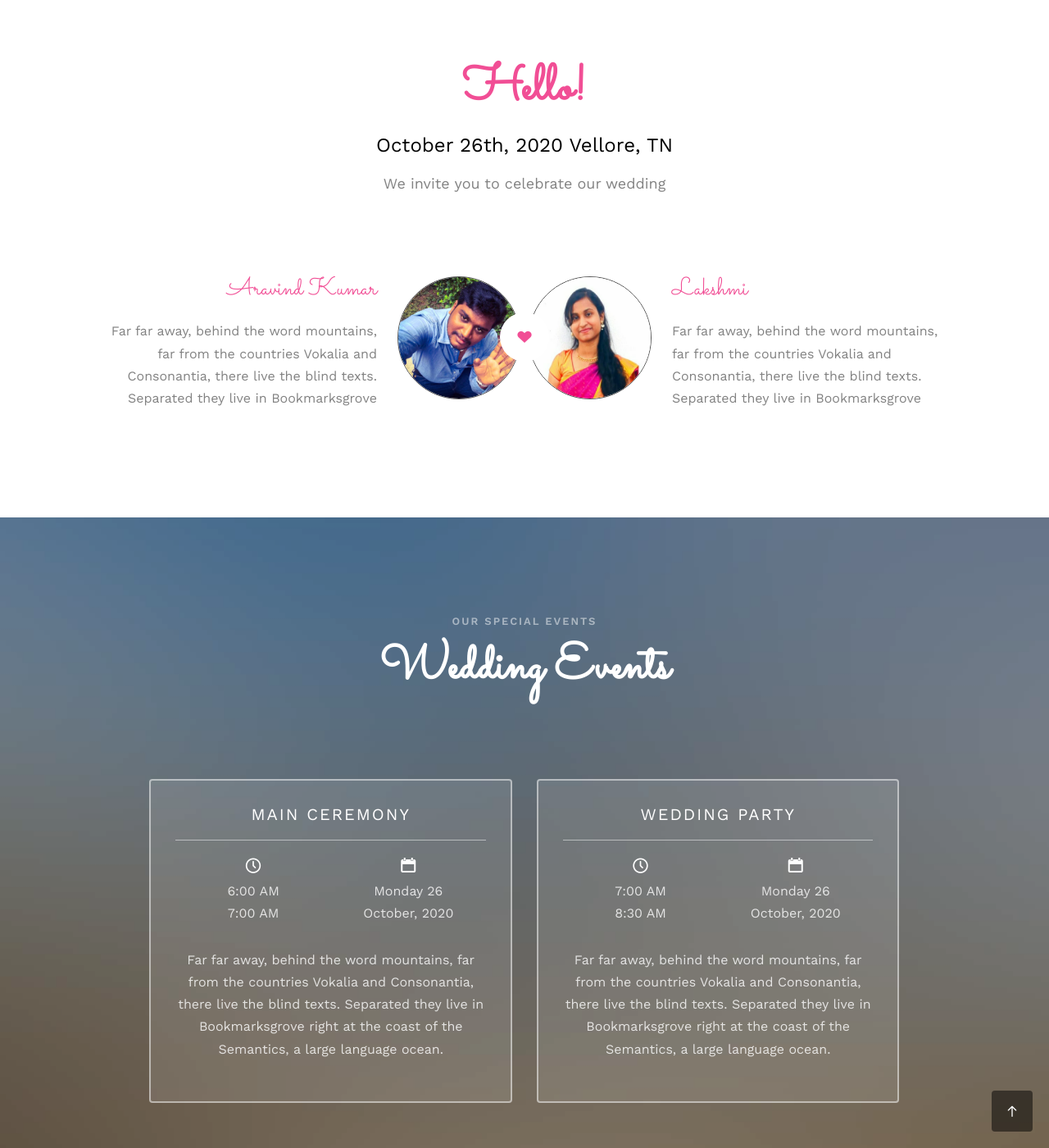
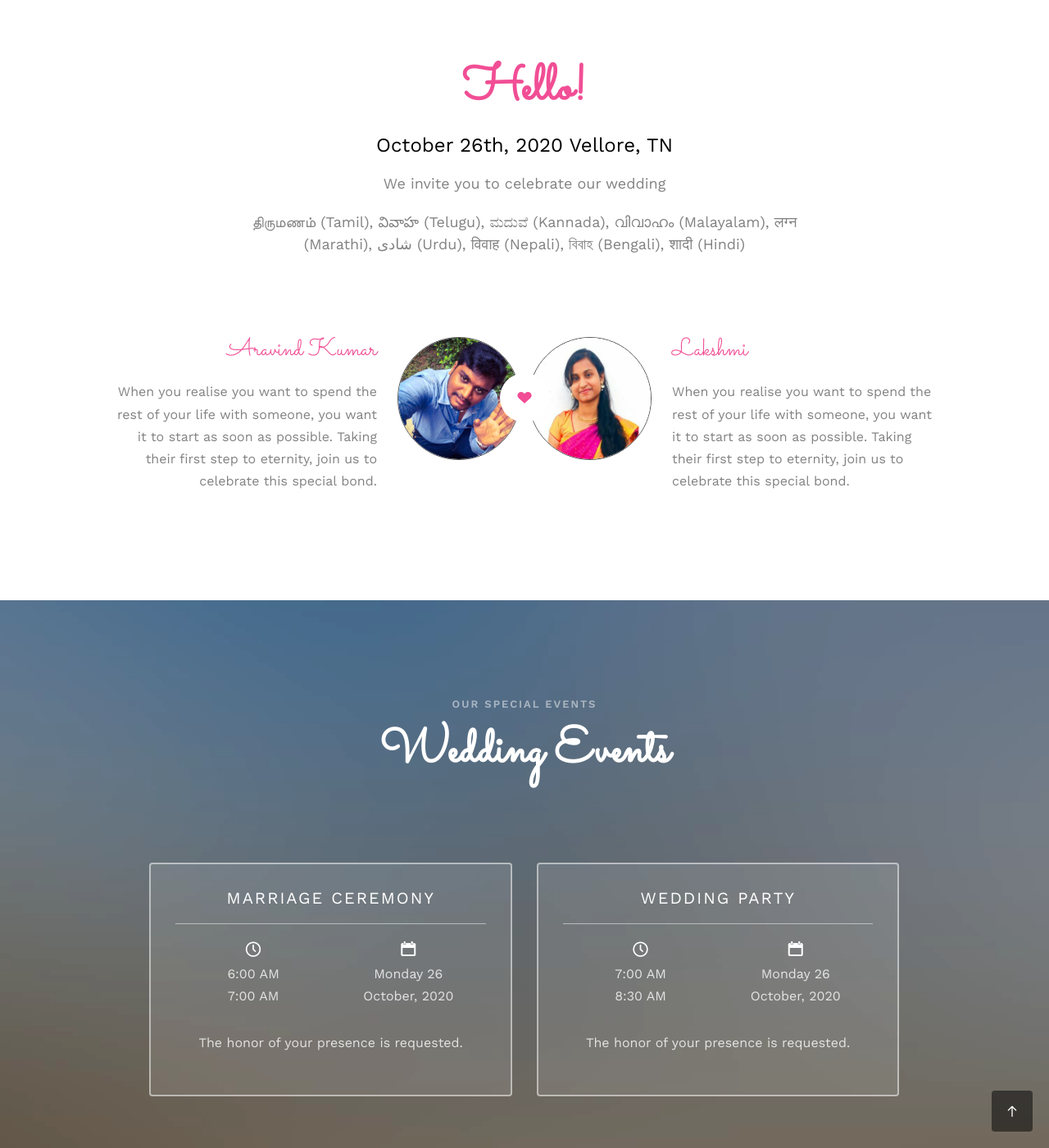
Before and after one commit to donofden/donofden.github.io, a Jekyll site: the page ARAVIND-LAKSHMI/index.html, which Jekyll copies as it is, in a window 1280 px wide and 1400 px high, scrolled down 948 px. Shown: the whole window at 82% size. Built offline with Jekyll 4.4.1, drawn with Linux system fonts in a browser that asks for light colours; some web fonts are replaced; some of the changed text lies outside the part shown.

Commit message:
Update Marriage in all languages

```diff
--- a/ARAVIND-LAKSHMI/index.html
+++ b/ARAVIND-LAKSHMI/index.html
@@ -136,6 +136,7 @@
 					<h2>Hello!</h2>
 					<h3>October 26th, 2020 Vellore, TN</h3>
 					<p>We invite you to celebrate our wedding</p>
+					<p>திருமணம் (Tamil), వివాహ (Telugu), ಮದುವೆ (Kannada), വിവാഹം (Malayalam), लग्न (Marathi), شادی (Urdu), विवाह (Nepali), বিবাহ (Bengali), शादी (Hindi)</p>
 				</div>
 			</div>
 			<div class="couple-wrap animate-box">
@@ -145,7 +146,7 @@
 					</div>
 					<div class="desc-groom">
 						<h3>Aravind Kumar</h3>
-						<p>Far far away, behind the word mountains, far from the countries Vokalia and Consonantia, there live the blind texts. Separated they live in Bookmarksgrove</p>
+						<p>When you realise you want to spend the rest of your life with someone, you want it to start as soon as possible. Taking their first step to eternity, join us to celebrate this special bond.</p>
 					</div>
 				</div>
 				<p class="heart text-center"><i class="icon-heart2"></i></p>
@@ -155,7 +156,7 @@
 					</div>
 					<div class="desc-bride">
 						<h3>Lakshmi</h3>
-						<p>Far far away, behind the word mountains, far from the countries Vokalia and Consonantia, there live the blind texts. Separated they live in Bookmarksgrove</p>
+						<p>When you realise you want to spend the rest of your life with someone, you want it to start as soon as possible. Taking their first step to eternity, join us to celebrate this special bond.</p>
 					</div>
 				</div>
 			</div>
@@ -177,7 +178,7 @@
 						<div class="col-md-10 col-md-offset-1">
 							<div class="col-md-6 col-sm-6 text-center">
 								<div class="event-wrap animate-box">
-									<h3>Main Ceremony</h3>
+									<h3>Marriage Ceremony</h3>
 									<div class="event-col">
 										<i class="icon-clock"></i>
 										<span>6:00 AM</span>
@@ -188,7 +189,7 @@
 										<span>Monday 26</span>
 										<span>October, 2020</span>
 									</div>
-									<p>Far far away, behind the word mountains, far from the countries Vokalia and Consonantia, there live the blind texts. Separated they live in Bookmarksgrove right at the coast of the Semantics, a large language ocean.</p>
+									<p>The honor of your presence is requested.</p>
 								</div>
 							</div>
 							<div class="col-md-6 col-sm-6 text-center">
@@ -204,7 +205,7 @@
 										<span>Monday 26</span>
 										<span>October, 2020</span>
 									</div>
-									<p>Far far away, behind the word mountains, far from the countries Vokalia and Consonantia, there live the blind texts. Separated they live in Bookmarksgrove right at the coast of the Semantics, a large language ocean.</p>
+									<p>The honor of your presence is requested.</p>
 								</div>
 							</div>
 						</div>
@@ -231,10 +232,10 @@
 							<div class="timeline-panel">
 								<div class="timeline-heading">
 									<h3 class="timeline-title">First We Meet</h3>
-									<span class="date">December 25, 2015</span>
+									<span class="date">Heaven</span> <!-- December 25, 2015-->
 								</div>
 								<div class="timeline-body">
-									<p>Far far away, behind the word mountains, far from the countries Vokalia and Consonantia, there live the blind texts. Separated they live in Bookmarksgrove right at the coast of the Semantics, a large language ocean.</p>
+									<p>Nothing to see here :D</p>
 								</div>
 							</div>
 						</li>
@@ -243,10 +244,10 @@
 							<div class="timeline-panel">
 								<div class="timeline-heading">
 									<h3 class="timeline-title">First Date</h3>
-									<span class="date">December 28, 2015</span>
+									<span class="date">Unknown</span>
 								</div>
 								<div class="timeline-body">
-									<p>Far far away, behind the word mountains, far from the countries Vokalia and Consonantia, there live the blind texts. Separated they live in Bookmarksgrove right at the coast of the Semantics, a large language ocean.</p>
+									<p>Nothing to see here :D</p>
 								</div>
 							</div>
 						</li>
@@ -255,10 +256,10 @@
 							<div class="timeline-panel">
 								<div class="timeline-heading">
 									<h3 class="timeline-title">In A Relationship</h3>
-									<span class="date">January 1, 2016</span>
+									<span class="date">Forever</span>
 								</div>
 								<div class="timeline-body">
-									<p>Far far away, behind the word mountains, far from the countries Vokalia and Consonantia, there live the blind texts. Separated they live in Bookmarksgrove right at the coast of the Semantics, a large language ocean.</p>
+									<p>Nothing to see here :D</p>
 								</div>
 							</div>
 						</li>
```
